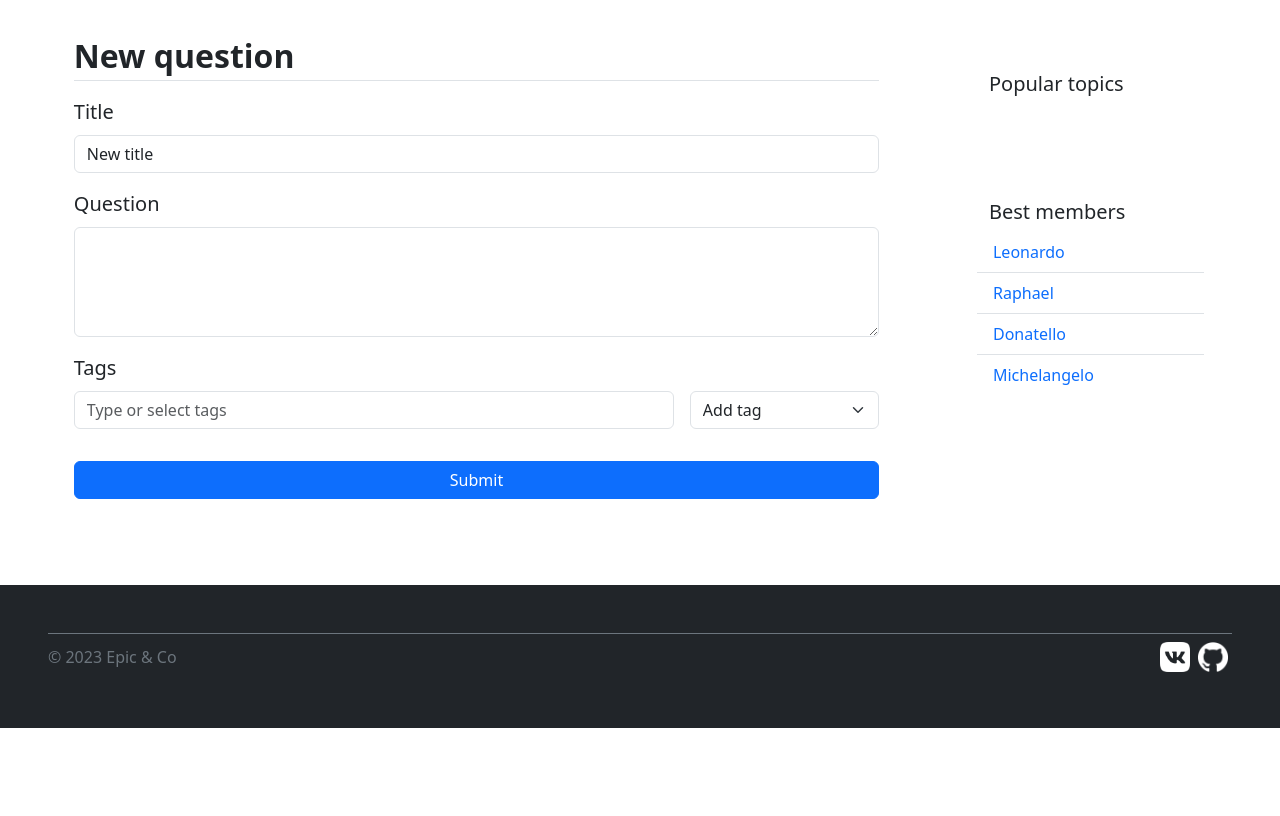
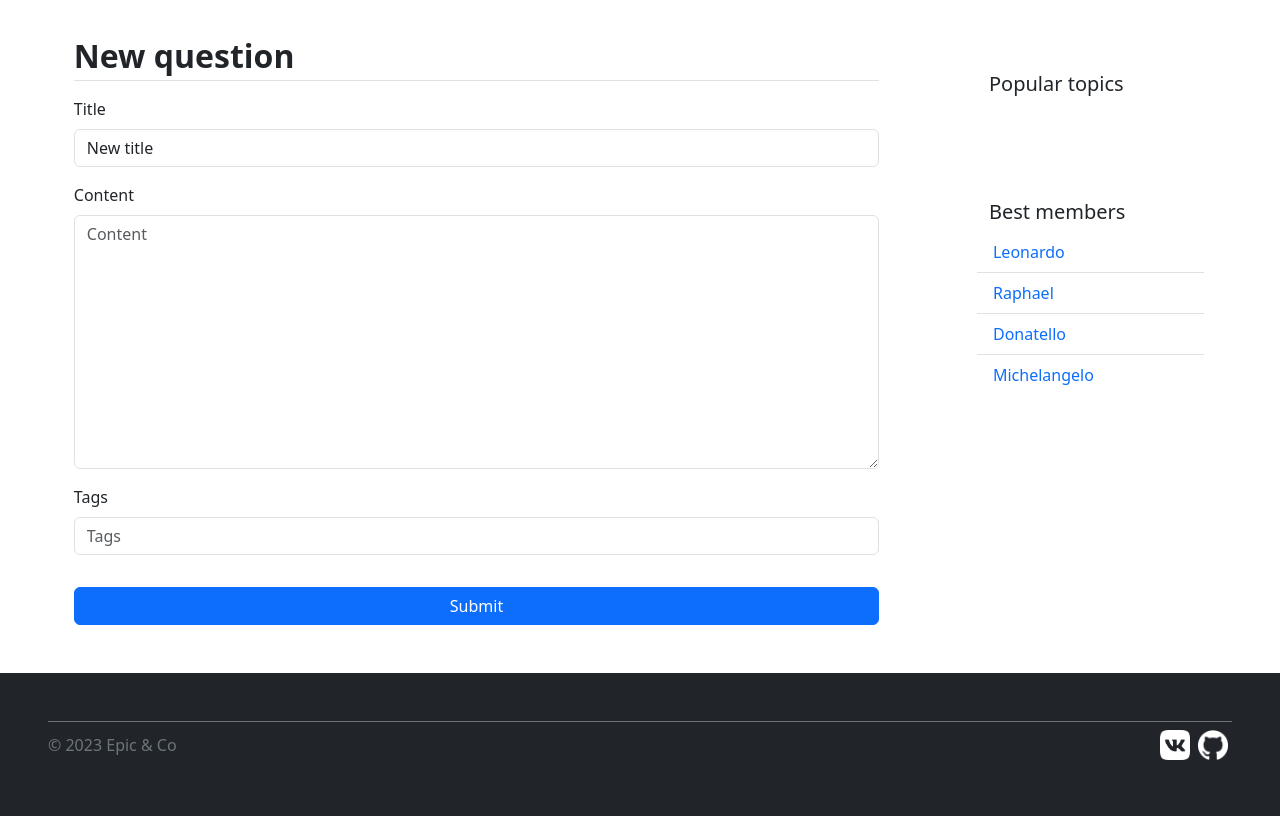
Before and after one commit to Bopster410/web_dz_project, a Django app: page /ask/ in a window 1280 px wide. Shown: the part 72-888 px from the top of the page. Before the commit the page ends 800 px from the top, so only its background shows below. Run offline with Django 4.2, Linux system fonts and the light colour scheme; the visitor is signed in with stand-in values (Sample User, id 1); data that the repository does not hold is empty; some libraries are stand-ins or nearby versions.

Commit message:
Added question form

```diff
--- a/app/forms.py
+++ b/app/forms.py
@@ -1,5 +1,6 @@
 from django import forms
-from app.models import User, Profile
+from app.models import User, Question, Tag
+from django.db.models import Q
 
 class LoginForm(forms.Form):
     username = forms.CharField()
@@ -23,18 +24,57 @@ class UserRegistrationForm(forms.ModelForm):
         fields = ['username', 'email', 'password']
 
     def clean(self):
-        password = self.cleaned_data['password']
-        password_check = self.cleaned_data['password_check']
-        if password != password_check:
-            self.add_error('password', '')
-            self.add_error('password_check', '')
-            raise forms.ValidationError("Passwords don' match")
+        if 'password' in self.cleaned_data and 'password_check' in self.cleaned_data:
+            password = self.cleaned_data['password']
+            password_check = self.cleaned_data['password_check']
+            if password != password_check:
+                self.add_error('password', '')
+                self.add_error('password_check', '')
+                raise forms.ValidationError("Passwords don't match")
+        else:
+            raise forms.ValidationError("The password is required!")
+
 
     def save(self, **kwargs):
         self.cleaned_data.pop('password_check')
         return User.objects.create_user(**self.cleaned_data)
 
+
 class ChangeProfileForm(forms.Form):
     username = forms.CharField(min_length=4)
     email = forms.EmailField()
     picture = forms.FileField(widget=forms.FileInput, required=False)
+
+
+class AskQuestionForm(forms.ModelForm):
+    tags = forms.CharField()
+    class Meta:
+        model = Question
+        fields = ['title', 'content', 'tags']
+
+    def clean_tags(self):
+        tags = self.cleaned_data['tags'].split(sep=' ')
+        if len(tags) < 1 or len(tags) > 3:
+            raise forms.ValidationError('Too many tags!')
+        return tags
+
+    def save(self, **kwargs):
+        tags = self.cleaned_data['tags']
+        existing_tags = {}
+        for tag in tags:
+            existing_tag = Tag.objects.filter(tag_name=tag)
+            if existing_tag.count() > 0:
+                existing_tags[tag] = existing_tag[0]
+        new_tags = []
+        for tag in tags:
+            if tag not in existing_tags.keys():
+                new_tag = Tag(tag_name=tag).save()
+                new_tags.append(new_tag)
+
+        question = Question(title=self.cleaned_data['title'], content=self.cleaned_data['content'], author=kwargs['profile'], rating=0)
+        question.save()
+        tags = new_tags + list(existing_tags.values())
+        for tag in tags:
+            question.tags.add(tag)
+
+        return question
--- a/app/views.py
+++ b/app/views.py
@@ -4,7 +4,7 @@ from django.contrib.auth import authenticate, login, logout
 from django.contrib.auth.decorators import login_required
 from django.views.decorators.csrf import csrf_protect
 from app.models import Question, Answer, Tag, Profile, User
-from app.forms import LoginForm, UserRegistrationForm, ChangeProfileForm
+from app.forms import LoginForm, UserRegistrationForm, ChangeProfileForm, AskQuestionForm
 
 
 # Create your views here.
@@ -41,6 +41,7 @@ def tag(request, tag_name):
     return render(request, 'index_tags.html', {'tag_item': tag_item, 'tags': Tag.objects.most_popular(20), 'user': request.user, 'page': paginate(questions, request), 'component_to_paginate': 'components/question.html'})
 
 # Question
+@csrf_protect
 def question(request, question_id):
     question_item = Question.objects.with_id(question_id)
     answers = Answer.objects.best(question_id)
@@ -55,7 +56,6 @@ def log_in(request):
         login_form = LoginForm(request.POST)
         if login_form.is_valid():
             user = authenticate(request, **login_form.cleaned_data)
-            print(login_form.cleaned_data)
             if user is not None:
                 login(request, user)
                 return redirect(request.GET.get('next', '/'))
@@ -70,6 +70,7 @@ def log_out(request):
     return redirect('log_in')
 
 # Sign Up
+@csrf_protect
 def signup(request):
     if request.method == 'GET':
         signup_form = UserRegistrationForm()
@@ -87,9 +88,18 @@ def signup(request):
     return render(request, 'signup.html', {'form': signup_form, 'user': request.user, 'tags': Tag.objects.most_popular(20)})
 
 # Ask question
+@login_required(login_url='log_in')
+@csrf_protect
 def ask(request):
-    title = request.GET.get('new_title', 'New title')
-    return render(request, 'ask.html', {'tags': Tag.objects.most_popular(20), 'user': request.user, 'title': title})
+    if request.method == 'GET':
+        title = request.GET.get('new_title', 'New title')
+        question_form = AskQuestionForm(initial={'title': title})
+    if request.method == 'POST':
+        question_form = AskQuestionForm(request.POST)
+        if question_form.is_valid():
+            question = question_form.save(profile=request.user.profile)
+            return redirect('question', question_id=question.id)
+    return render(request, 'ask.html', {'tags': Tag.objects.most_popular(20), 'user': request.user, 'form': question_form})
 
 # User settings
 @login_required(login_url='log_in')
--- a/static/js/scripts.js
+++ b/static/js/scripts.js
@@ -1,21 +1,21 @@
-(() => {
-    'use strict'
+// (() => {
+//     'use strict'
 
-    // Fetch all the forms we want to apply custom Bootstrap validation styles to
-    const forms = document.querySelectorAll('.needs-validation')
+//     // Fetch all the forms we want to apply custom Bootstrap validation styles to
+//     const forms = document.querySelectorAll('.needs-validation')
 
-    // Loop over them and prevent submission
-    Array.from(forms).forEach(form => {
-        form.addEventListener('submit', event => {
-            if (!form.checkValidity()) {
-                event.preventDefault()
-                event.stopPropagation()
-            }
+//     // Loop over them and prevent submission
+//     Array.from(forms).forEach(form => {
+//         form.addEventListener('submit', event => {
+//             if (!form.checkValidity()) {
+//                 event.preventDefault()
+//                 event.stopPropagation()
+//             }
 
-            form.classList.add('was-validated')
-        }, false)
-    })
-})();
+//             form.classList.add('was-validated')
+//         }, false)
+//     })
+// })();
 
 function copyTextValue() {
     var value = document.getElementById("tagSelect").value;
--- a/templates/ask.html
+++ b/templates/ask.html
@@ -1,51 +1,17 @@
 {% extends 'layouts/base_page.html' %}
 
 {% load static %}
+{% load django_bootstrap5 %}
 
 {% block content %}
 
 <div class="fs-2 fw-bold mb-3 mt-4 border-bottom">New question</div>
 
-<form class="needs-validation" novalidate>
-    <div class="mb-3">
-        <label for="questionTitle" class="form-label fs-5">Title</label>
-        <input type="text" class="form-control  has-validation" id="questionTitle" value="{{ title }}" required>
-        <div class="invalid-feedback">
-            This field is required!
-        </div>
-    </div>
+<form method="post" novalidate>
+    {% csrf_token %}
 
-    <div class="mb-3">
-        <label for="questionBody" class="form-label fs-5">Question</label>
-        <textarea id="questionBody" rows="4" class="form-control" required></textarea>
-        <div class="invalid-feedback">
-            This field is required!
-        </div>
-    </div>
+    {% bootstrap_form form %}
 
-    <div class="mb-3">
-        <label for="questionTags" class="form-label fs-5">Tags</label>
-        <div class="row g-3 d-sm-flex">
-            <div class="col-sm-9">
-                <input type="text" class="form-control col-5" name="tags" id="questionTags"
-                    placeholder="Type or select tags">
-            </div>
-            <div class="col">
-                <select id="tagSelect" class="form-select col-2" onchange="copyTextValue()">
-                    <option value="Add tag" selected>Add tag</option>
-                    <option value="Python">Python</option>
-                    <option value="Cpp">Cpp</option>
-                    <option value="Google">Google</option>
-                    <option value="Bootstrap">Bootstrap</option>
-                    <option value="Dinner">Dinner</option>
-                    <option value="Animals">Animals</option>
-                    <option value="Law">Law</option>
-                    <option value="git">git</option>
-                    <option value="Languages">Languages</option>
-                </select>
-            </div>
-        </div>
-    </div>
     <div class="d-grid">
         <button class="btn btn-primary mt-3" type="submit">Submit</button>
     </div>
```
